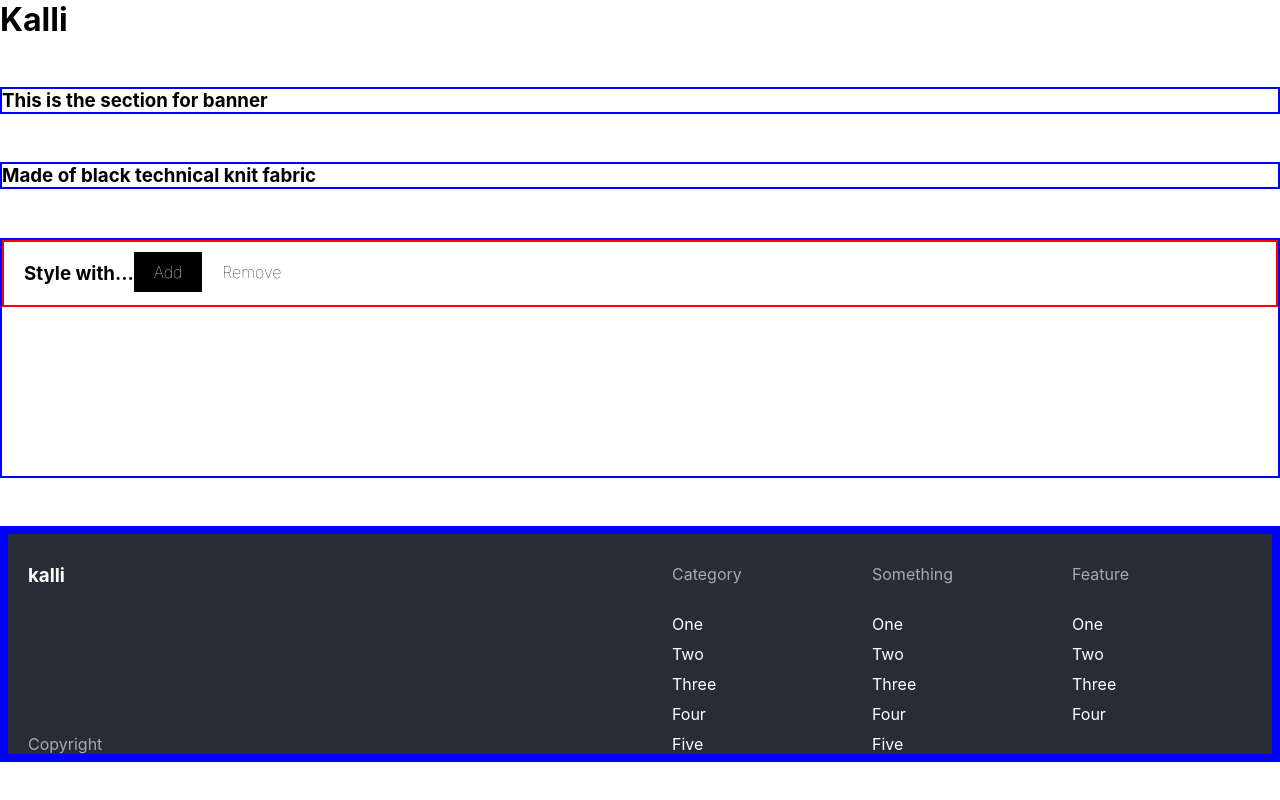
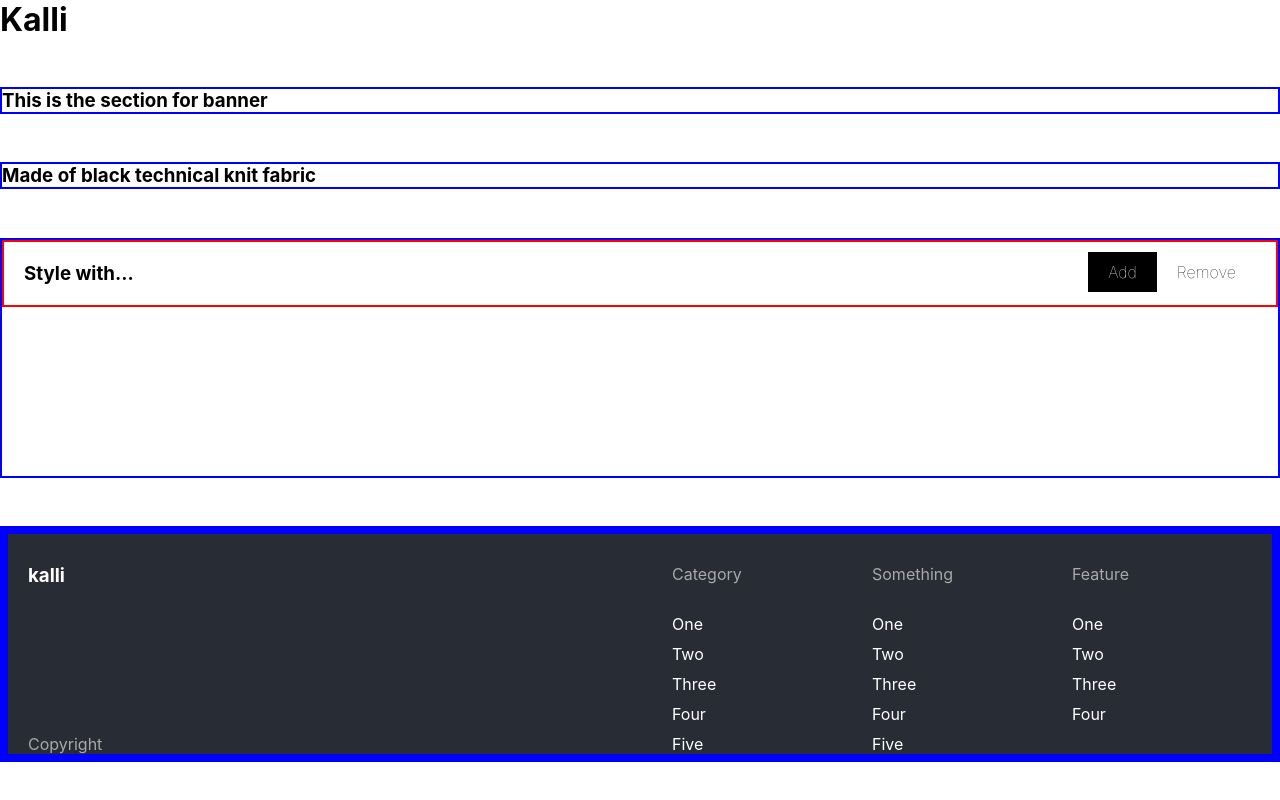
Before and after one commit to chingu-voyages/v9-toucans-team-14, a React (Create React App) app: page / in a window 1280 px wide. Built offline with nearby package versions, Linux system fonts and the light colour scheme.

Commit message:
Positioned the buttons on the right side

```diff
--- a/src/index.css
+++ b/src/index.css
@@ -64,7 +64,7 @@ code {
   border: 2px solid red;
   padding: 20px;
   display: flex;
-  align-items: space-between;
+  justify-content: space-between;
 
 }
 
```
